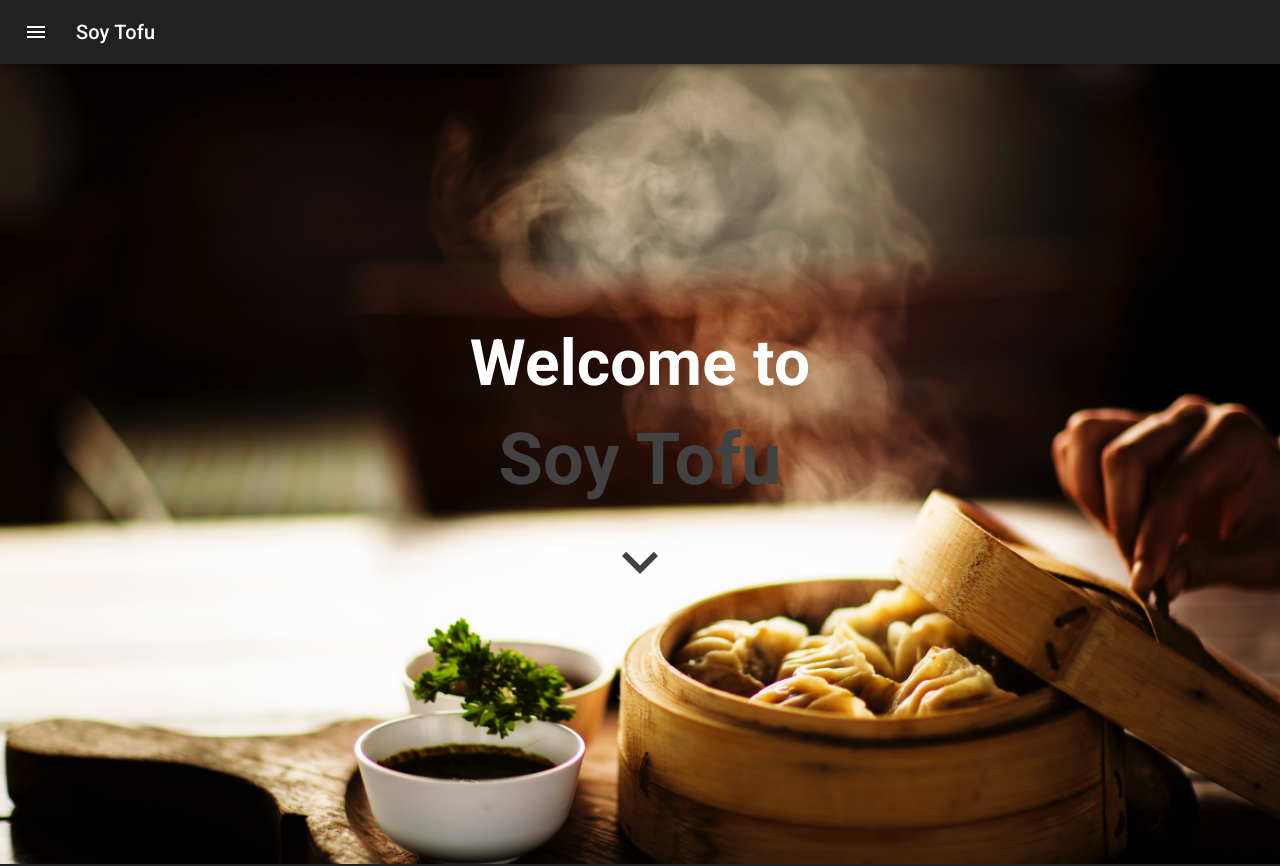
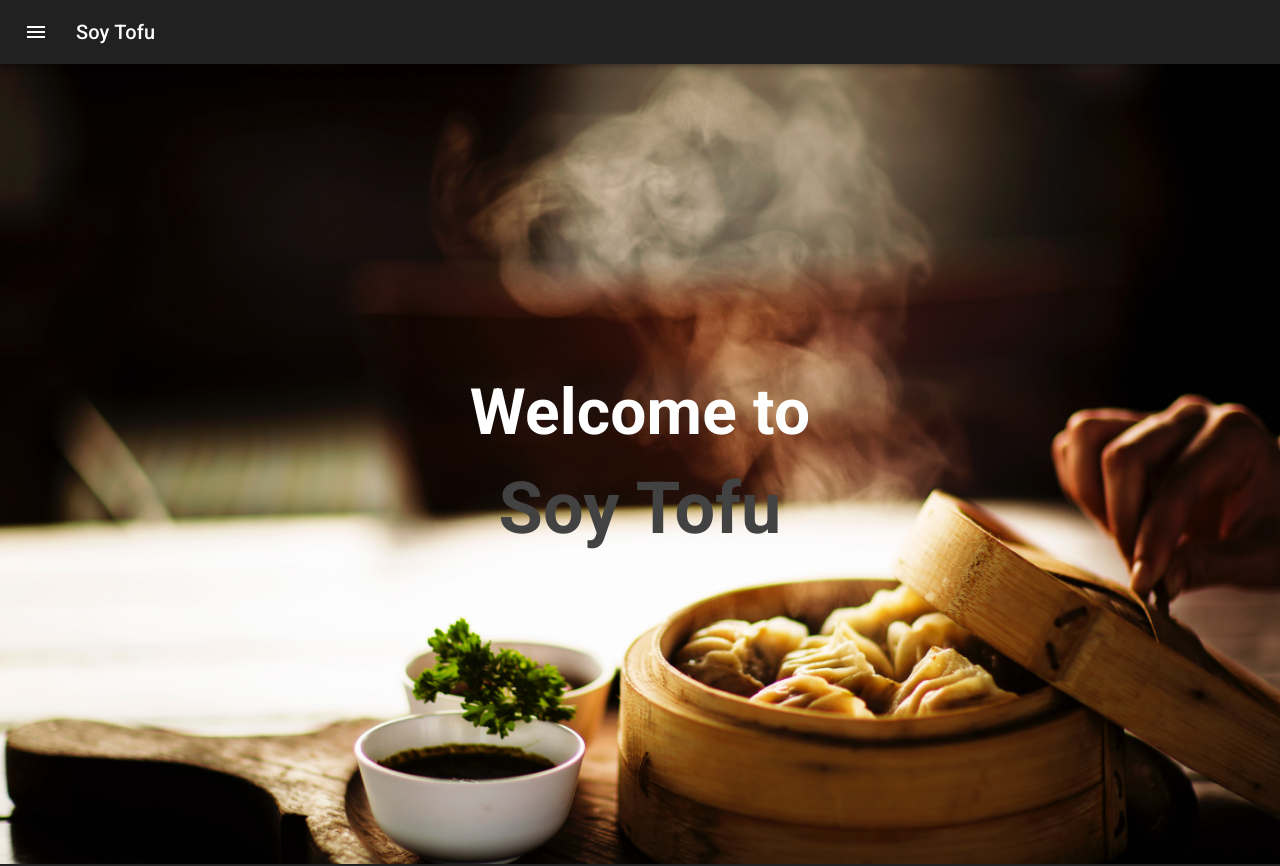
Before and after one commit to nickdmrco/Soy_Tofu, a React (Create React App) app in the folder celia/client/: page / in a window 1280 px wide. Shown: the top 866 px of the page. Built offline with nearby package versions, Linux system fonts and the light colour scheme; the HTML template or start-up script is replaced by a standard one.

Commit message:
added notes/ removed arrow

```diff
--- a/celia/client/src/Landing.js
+++ b/celia/client/src/Landing.js
@@ -16,7 +16,9 @@ const Landing = () => {
   const classes = useStyles()
   return (
     <>
+      {/* add link/route here */}
       <div className={classes.root} onClick={event => window.location.href = 'pagelink'}>
+
         <CssBaseline />
         <Collapse></Collapse>
       </div>
--- a/celia/client/src/components/Collapse/Collapse.js
+++ b/celia/client/src/components/Collapse/Collapse.js
@@ -1,7 +1,8 @@
 import React, { useEffect, useState } from 'react'
 import { makeStyles } from '@material-ui/core/styles'
-import { IconButton, Collapse } from '@material-ui/core'
-import ExpandMoreIcon from '@material-ui/icons/ExpandMore'
+import {  Collapse } from '@material-ui/core'
+// import { IconButton } from '@material-ui/core'
+// import ExpandMoreIcon from '@material-ui/icons/ExpandMore'
 
 const useStyles = makeStyles((theme) => ({
   root: {
@@ -58,12 +59,12 @@ const LandingHeader = () => {
             Welcome to <br />
             <span className={classes.colorText}>Soy Tofu</span>
             <br/>
-            <IconButton>
 
-              {/* handle page change here */}
+            {/* use later for scroll function ...add link/route to Landing.js instead */}
+            {/* <IconButton>
               <ExpandMoreIcon onClick={event => window.location.href = 'pagelink'} className={classes.arrow} />
+            </IconButton> */}
 
-            </IconButton>
           </h1>
 
         </div>
```
Also changed, not shown: 1 other file (tests, documents, lock files or other folders).
